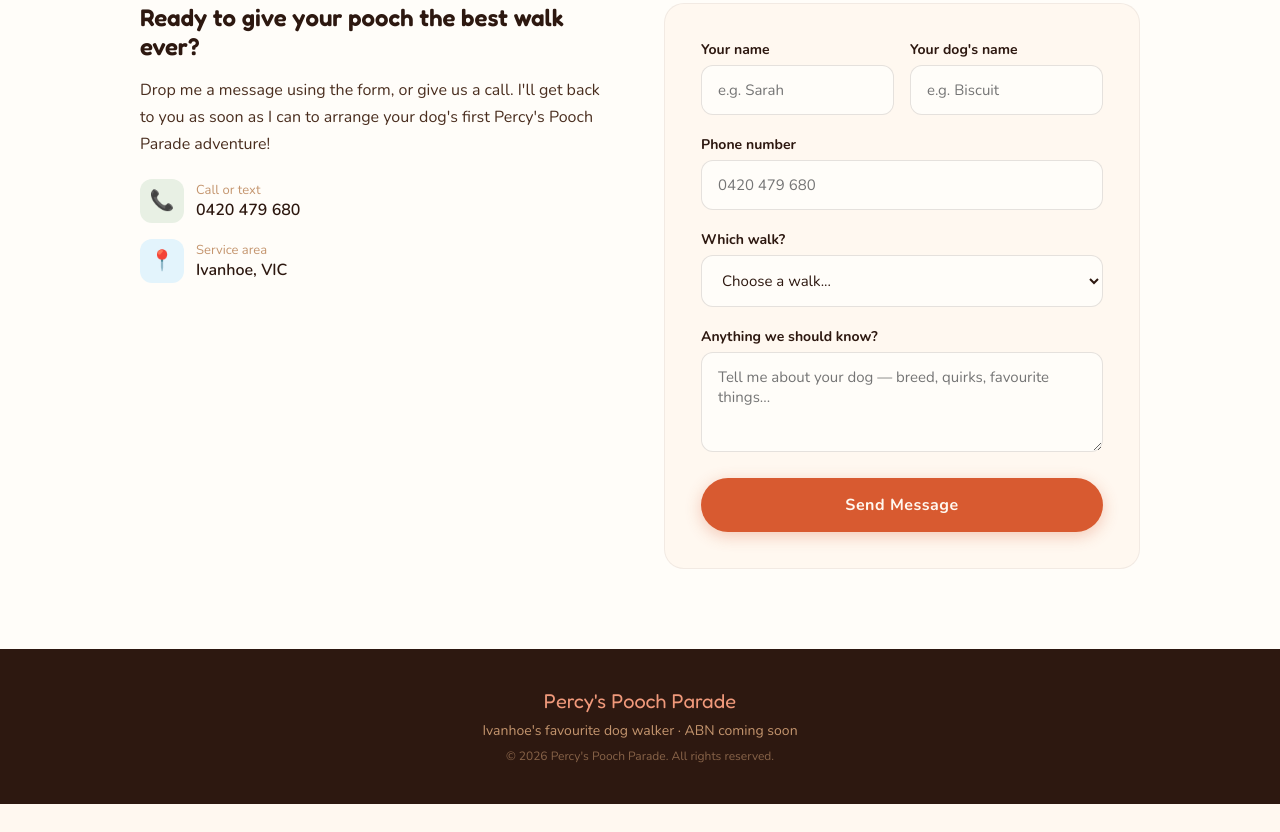
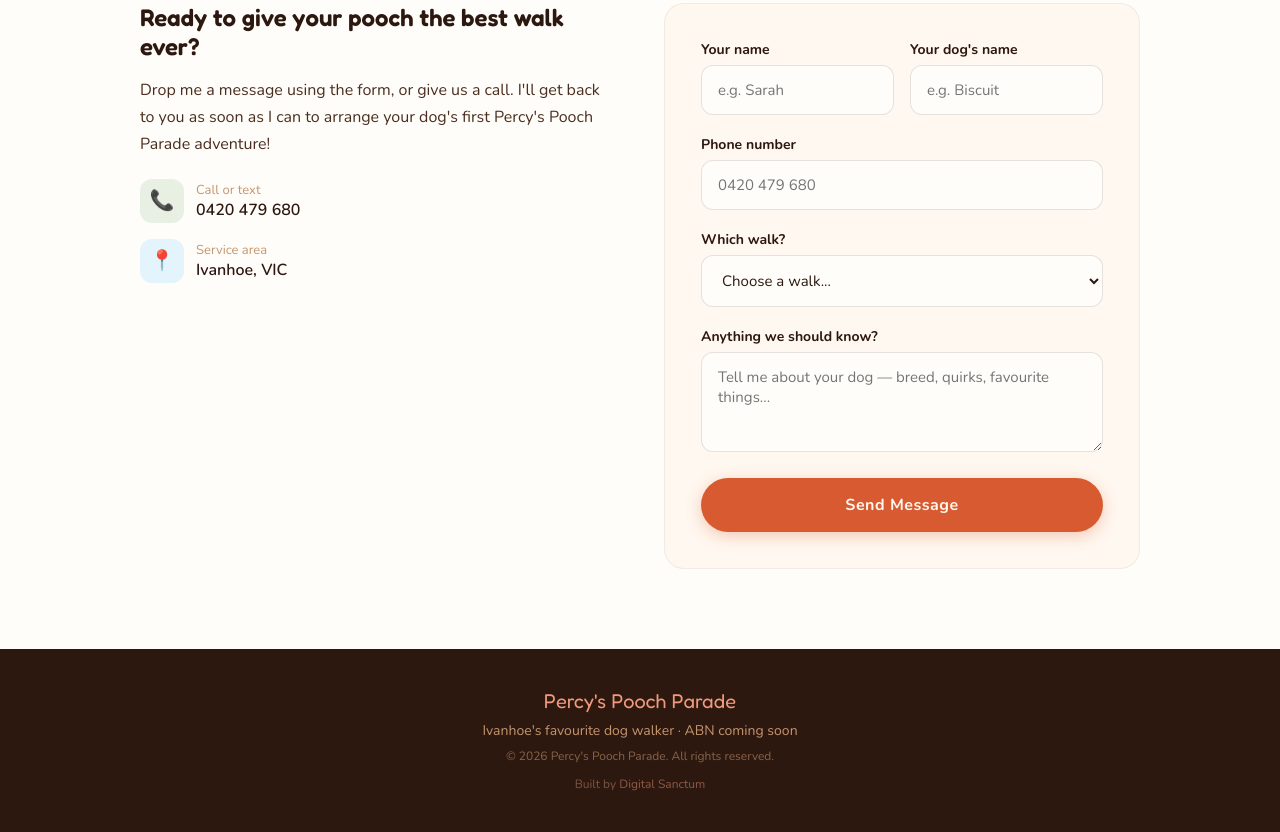
Before and after one commit to preginald/percys-pooch-parade, a plain HTML site: page index.html in a window 1280 px wide. Shown: the part 2944-3776 px from the top of the page. Before the commit the page ends 3748 px from the top, so only its background shows below. Drawn offline with nearby package versions, Linux system fonts and the light colour scheme.

Commit message:
#541 Add Digital Sanctum credit to footer

```diff
--- a/index.html
+++ b/index.html
@@ -753,6 +753,7 @@
   <div class="logo-text">Percy's Pooch Parade</div>
   <p>Ivanhoe's favourite dog walker &middot; ABN coming soon</p>
   <p style="margin-top:8px; font-size:12px; opacity:0.6;">&copy; 2026 Percy's Pooch Parade. All rights reserved.</p>
+  <p style="margin-top:12px; font-size:12px; opacity:0.5;">Built by <a href="https://www.digitalsanctum.com.au" target="_blank" rel="noopener" style="color:var(--terracotta-pale); text-decoration:none;">Digital Sanctum</a></p>
 </footer>
 
 <script>
```
